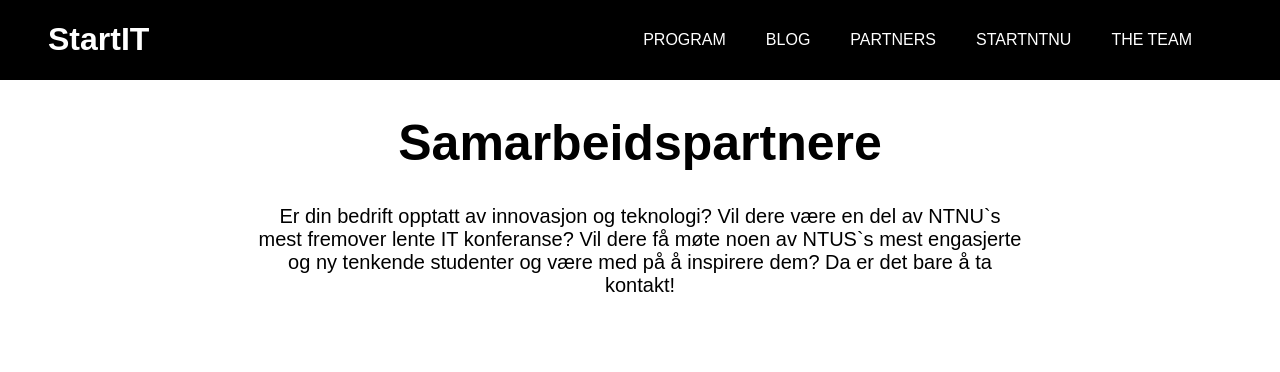
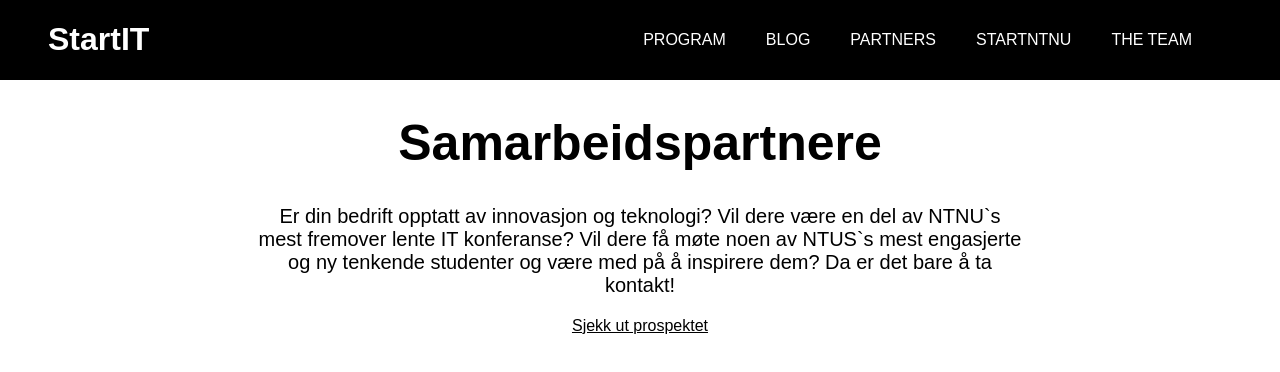
Before and after one commit to start-ntnu/start-it-homepage, a Gatsby site in the folder web/: page /partners in a window 1280 px wide. Shown: the top 372 px of the page. Built offline with nearby package versions, Linux system fonts and the light colour scheme; Gatsby itself is replaced by a stand-in of ours.

Commit message:
add prospekt

```diff
--- a/web/src/components/BlogPostPreviewList.tsx
+++ b/web/src/components/BlogPostPreviewList.tsx
@@ -15,11 +15,6 @@
             </li>
           ))}
       </ListEl>
-      {props.browseMoreHref && (
-        <div>
-          <Link to={props.browseMoreHref}>Browse more</Link>
-        </div>
-      )}
     </div>
   );
 }
--- a/web/src/pages/blog.tsx
+++ b/web/src/pages/blog.tsx
@@ -95,7 +95,7 @@
         {/*add styling*/}
         {postNodes && (
           <BlogPostPreviewList
-            title="Latest blog posts"
+            title="Blogginnlegg"
             nodes={postNodes}
             browseMoreHref="/archive/"
           />
--- a/web/src/pages/partners.tsx
+++ b/web/src/pages/partners.tsx
@@ -27,6 +27,12 @@
           av NTUS`s mest engasjerte og ny tenkende studenter og være med på å
           inspirere dem? Da er det bare å ta kontakt!
         </Article>
+        <ProspektLink
+          href={require("../components/ProspektStartIT2021.pdf")}
+          target="_blank"
+        >
+          Sjekk ut prospektet
+        </ProspektLink>
         {/*<PartnerWrapper>
           <Title>Hovedpartnere</Title>
           <Partner>
@@ -182,6 +188,17 @@
   }
 `;
 
+const ProspektLink = styled.a`
+  display: block;
+  justify-content: center;
+  text-align: center;
+  text-decoration: underline;
+  color: black;
+  &:hover {
+    color: grey;
+  }
+`;
+
 const Article = styled.p`
   font-size: 20px;
   display: flex;
```
Also changed, not shown: 1 other file.
